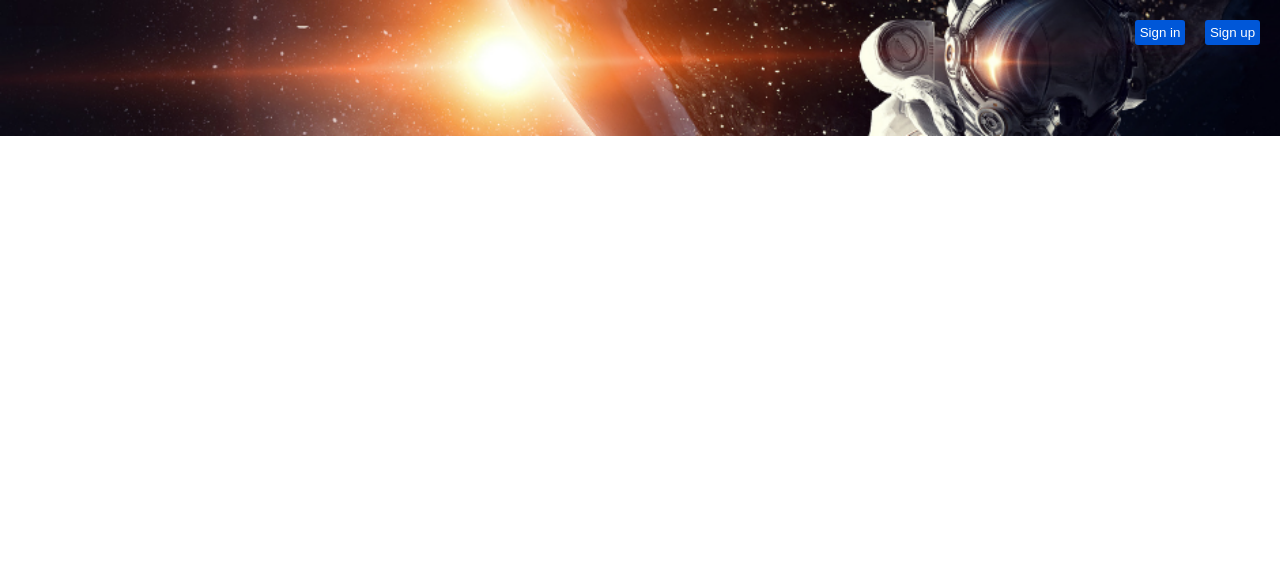
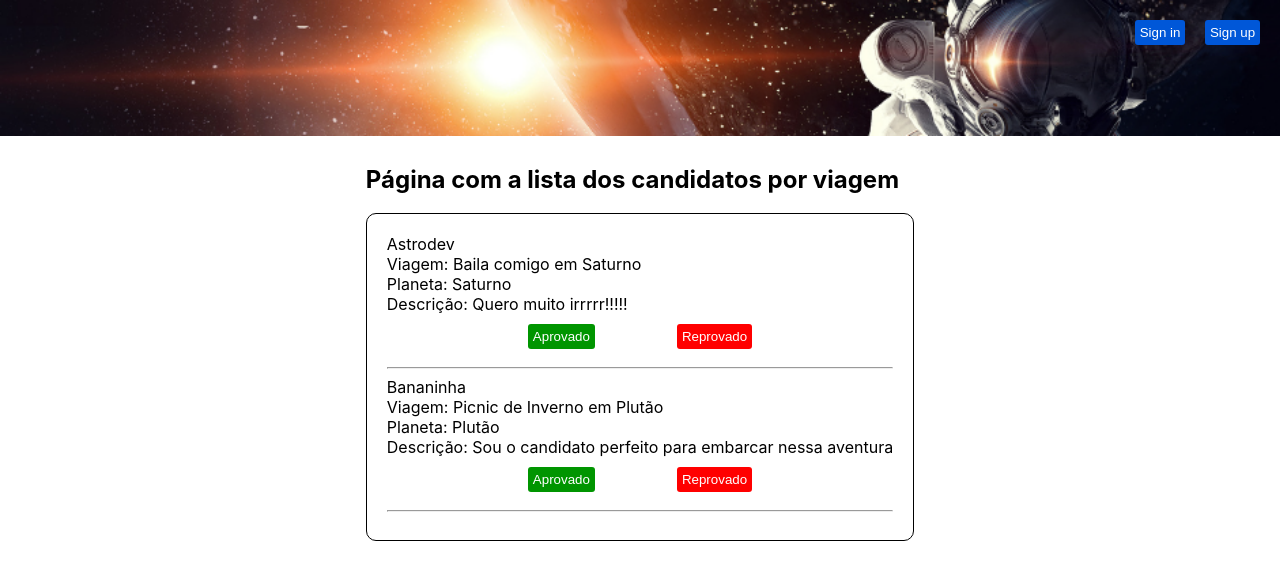
Before and after one commit to future4code/Juliana-Pedroso, a React (Create React App) app in the folder semana10/labex/: page /candidates-list in a window 1280 px wide. Shown: the top 580 px of the page. Built offline with nearby package versions, Linux system fonts and the light colour scheme; no server answers.

Commit message:
tentativa de criar a página com os candidatos para aprovação ou reprovação

```diff
--- /dev/null
+++ b/semana10/labex/src/components/ListCandidatesPage/ListCandidatesPage.js
@@ -0,0 +1,38 @@
+import React, { useState, useEffect } from "react";
+import { ContainerList, CardTripsList } from "./styled";
+import axios from "axios";
+import { baseUrl, user } from "../parameters";
+
+export default function ListTripsPage(props) {
+  const [tripId, setTripId] = useState("");
+
+  useEffect(() => {
+    axios.get(`${baseUrl}/${user}/${tripId}`);
+  }, []);
+
+  return (
+    <ContainerList>
+      <h2>Página com a lista dos candidatos por viagem</h2>
+      <CardTripsList>
+        <p>Astrodev</p>
+        <p>Viagem: Baila comigo em Saturno</p>
+        <p>Planeta: Saturno</p>
+        <p>Descrição: Quero muito irrrrr!!!!!</p>
+        <div className="grid-buttons">
+          <button className="ok">Aprovado</button>
+          <button className="no-ok">Reprovado</button>
+        </div>
+        <hr />
+        <p>Bananinha</p>
+        <p>Viagem: Picnic de Inverno em Plutão</p>
+        <p>Planeta: Plutão</p>
+        <p>Descrição: Sou o candidato perfeito para embarcar nessa aventura</p>
+        <div className="grid-buttons">
+          <button className="ok">Aprovado</button>
+          <button className="no-ok">Reprovado</button>
+        </div>
+        <hr />
+      </CardTripsList>
+    </ContainerList>
+  );
+}
--- /dev/null
+++ b/semana10/labex/src/components/ListCandidatesPage/styled.js
@@ -0,0 +1,65 @@
+import styled from "styled-components";
+
+export const ContainerList = styled.div`
+  display: grid;
+  align-items: center;
+  justify-content: center;
+  margin-top: 80px;
+
+  h1 {
+    text-align: center;
+    margin-bottom: 20px;
+  }
+
+  p {
+    margin: 0;
+  }
+`;
+
+export const CardTripsList = styled.div`
+  border: 1px solid #000;
+  border-radius: 10px;
+  padding: 20px;
+
+  .grid-buttons {
+    display: flex;
+    flex-wrap: wrap;
+    padding: 0 100px;
+
+    .ok {
+      background-color: #009500;
+      color: #fff;
+      font-weight: 400;
+      width: auto;
+      border-radius: 3px;
+      padding: 0.3rem;
+      border: transparent;
+      margin: 10px auto;
+
+      &:hover {
+        cursor: pointer;
+        background-color: #009500;
+        transition: 300ms;
+        border: 2px solid #009500;
+      }
+    }
+
+    .no-ok {
+      background-color: #ff0000;
+      color: #fff;
+      font-weight: 400;
+      width: auto;
+      border-radius: 3px;
+      padding: 0.3rem;
+      border: transparent;
+      margin: 10px auto;
+
+      &:hover {
+        cursor: pointer;
+        background-color: #ff3000;
+        transition: 300ms;
+        border: 2px solid #ff0000;
+      }
+    }
+  }
+`;
--- a/semana10/labex/src/components/ListTripsPage/ListTripsPage.js
+++ /dev/null
@@ -1,20 +0,0 @@
-import React, { useState, useEffect } from "react";
-import { ContainerList, CardTripsList } from "./styled";
-import axios from "axios";
-
-export default function ListTripsPage() {
-  // const []
-
-  return (
-    <ContainerList>
-      <h2>Página com a lista dos candidatos por viagem</h2>
-      <CardTripsList>
-        <p>teste1</p>
-        <hr />
-        <p>teste2</p>
-        <hr />
-        <p>teste3</p>
-      </CardTripsList>
-    </ContainerList>
-  );
-}
--- a/semana10/labex/src/components/ListTripsPage/styled.js
+++ /dev/null
@@ -1,23 +0,0 @@
-import styled from "styled-components";
-
-export const ContainerList = styled.div`
-  display: grid;
-  align-items: center;
-  justify-content: center;
-  margin-top: 80px;
-
-  h1 {
-    text-align: center;
-    margin-bottom: 20px;
-  }
-`;
-
-export const CardTripsList = styled.div`
-  border: 1px solid #000;
-  border-radius: 10px;
-  padding: 20px;
-
-  h2, p {
-    margin: 0;
-  }
-`;
--- a/semana10/labex/src/components/Routers/Coordinator.js
+++ b/semana10/labex/src/components/Routers/Coordinator.js
@@ -10,10 +10,10 @@ export const goToCreateTripPage = (history) => {
   history.push("/trips-create");
 };
 
-export const goToListTripsPage = (history) => {
-  history.push("/trips-list");
+export const goToListCandidatesPage = (history) => {
+  history.push("/candidates-list");
 };
 
-export const goToTripsDetails = (history, id) => {
-  history.push("")
+export const goToTripsDetails = (history) => {
+  history.push("/trips-details")
 }
--- a/semana10/labex/src/components/Routers/Routers.js
+++ b/semana10/labex/src/components/Routers/Routers.js
@@ -5,7 +5,7 @@ import HomePage from "../HomePage/HomePage";
 import ApplicationFormPage from "../ApplicationFormPage/ApplicationFormPage";
 import LoginPage from "../LoginPage/LoginPage";
 import CreateTripPage from "../CreateTripPage/CreateTripPage";
-import ListTripsPage from "../ListTripsPage/ListTripsPage";
+import ListCandidatesPage from "../ListCandidatesPage/ListCandidatesPage";
 import TripDetailsPage from "../TripDetailsPage/TripDetailsPage";
 
 export default function Routers() {
@@ -29,8 +29,8 @@ export default function Routers() {
           <CreateTripPage />
         </Route>
 
-        <Route exact path="/trips-list">
-          <ListTripsPage />
+        <Route exact path="/candidates-list">
+          <ListCandidatesPage />
         </Route>
 
         <Route exact path="/trips-details">
--- a/semana10/labex/src/components/TripDetailsPage/TripDetailsPage.js
+++ b/semana10/labex/src/components/TripDetailsPage/TripDetailsPage.js
@@ -3,8 +3,9 @@ import axios from "axios";
 import { baseUrl, user } from "../parameters";
 import { ContainerText, CardTrips } from "./styled";
 import { useHistory } from "react-router-dom";
+import ListCandidatesPage from '../ListCandidatesPage/ListCandidatesPage'
 import { useProtectedPage } from "../Routers/useProtectPage";
-import { goToCreateTripPage, goToListTripsPage } from "../Routers/Coordinator";
+import { goToCreateTripPage, goToListCandidatesPage } from "../Routers/Coordinator";
 
 export default function TripDetailsPage() {
   const [trip, setTrip] = useState([]);
@@ -47,10 +48,12 @@ export default function TripDetailsPage() {
             <div>
               <h2>{trip.name}</h2>
               <p>Planeta: {trip.planet}</p>
+              <p>Data: {trip.date}</p>
+              <p>Duração: {trip.durationInDays} dias</p>
               <p>Descrição: {trip.description}</p>
               <button
                 onClick={() => {
-                  setTripId(trip.id) || goToListTripsPage(history);
+                  setTripId(trip.id) || goToListCandidatesPage(history);
                 }}
               >
                 Lista de candidatos
@@ -60,6 +63,7 @@ export default function TripDetailsPage() {
           );
         })}
       </CardTrips>
+      <ListCandidatesPage />
     </ContainerText>
   );
 }
--- a/semana10/labex/src/components/TripDetailsPage/styled.js
+++ b/semana10/labex/src/components/TripDetailsPage/styled.js
@@ -43,6 +43,7 @@ export const CardTrips = styled.div`
 
   button {
     display: flex;
+    flex-wrap: wrap;
     background-color: #0057d8;
     color: #fff;
     font-weight: 400;
```
